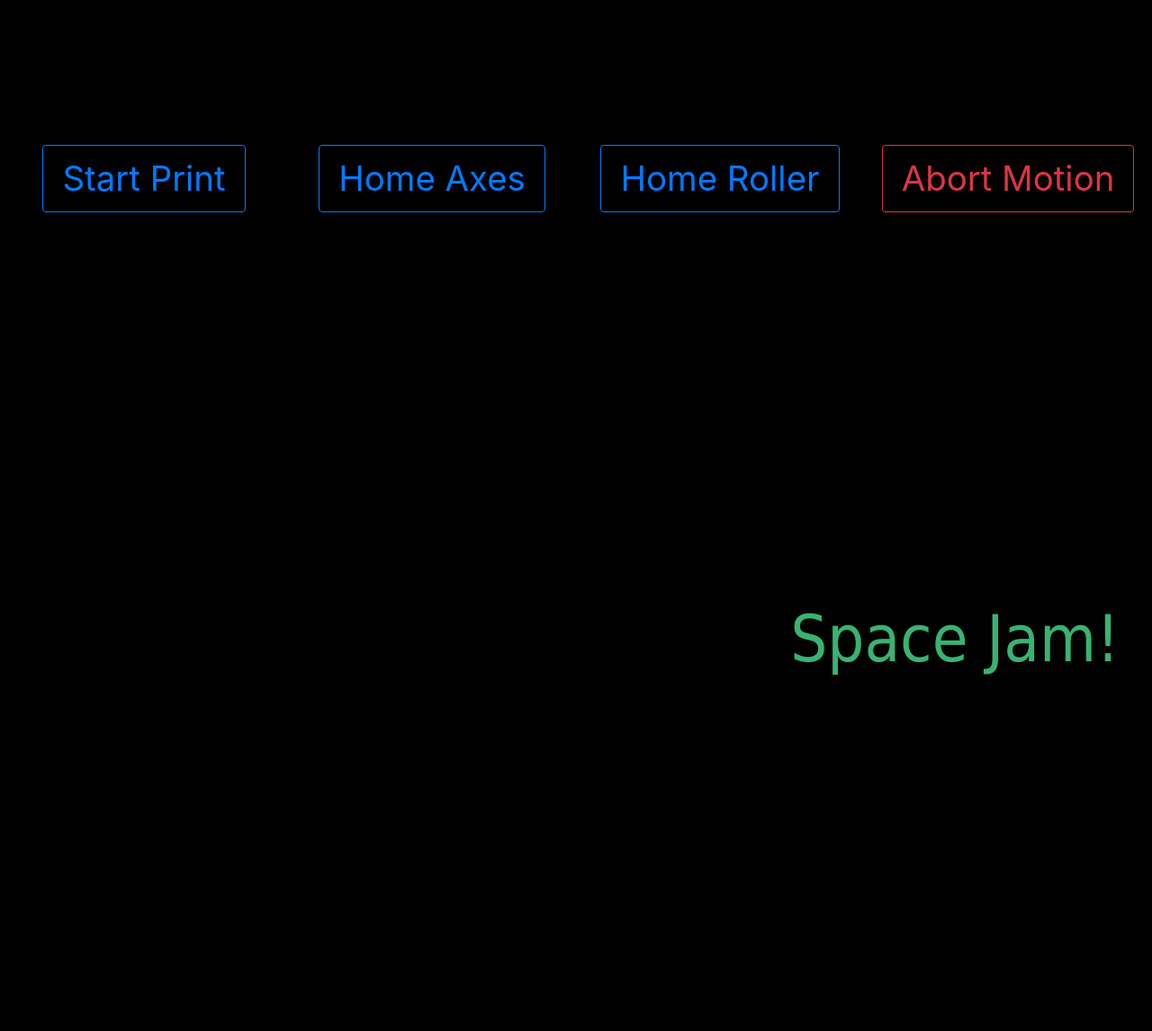
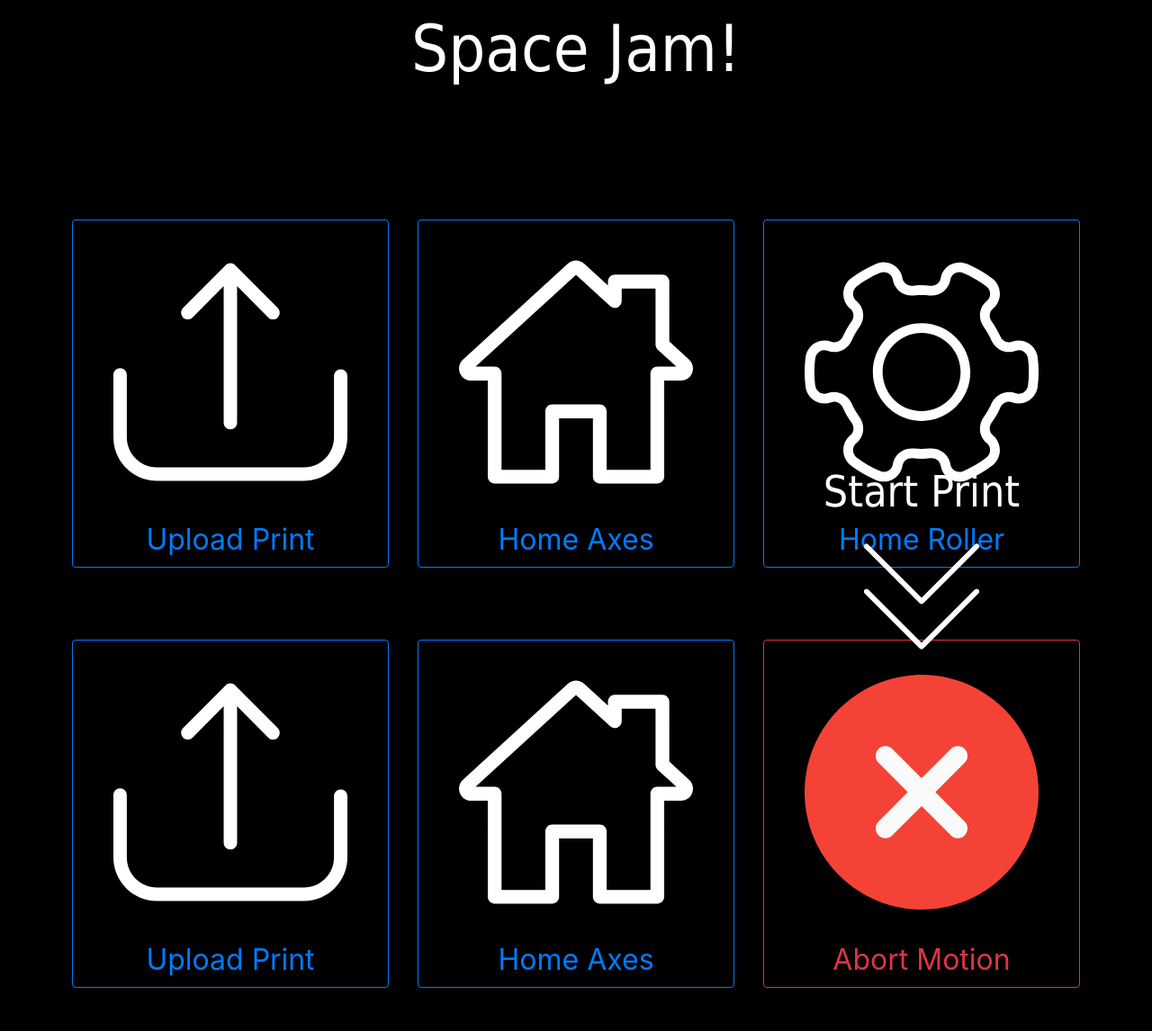
Before and after one commit to klarehu/senior-design, a Flask app: page / in a window 1280 px wide. Shown: the whole page at 90% size. Before the commit the page ends 750 px from the top, so only its background shows below. Run offline with Flask 2, Linux system fonts and the light colour scheme; some libraries are stand-ins or nearby versions.

Commit message:
Added rough webpage interface

```diff
--- a/src/static/styles/index.css
+++ b/src/static/styles/index.css
@@ -1,5 +1,7 @@
 body {
     background-color: black;
+    color: #ffffff;
+    text-align: center;
 }
 
 @font-face {
@@ -10,25 +12,27 @@
     font-style: normal;
 }
 
+.container {
+    min-width: 90%;
+}
+
+.col-spacing {
+    padding-left: 1em;
+    padding-right: 1em;
+}
+
 .title {
     font-family: 'Tahoma';
-	color: rgb(56, 179, 113);
+    text-align: center;
+    color: #ffffff;
     font-size: 4.5em;
-	position: absolute;
-	bottom: 0.5em;
-	right: 0.5em;
+    top: 1em;
+    padding-bottom: 1em;
 }
 
-.sort-text {
-	font-family: 'Tahoma';
-	color: rgb(56, 179, 113);
-}
-
-.grid {
-	color: white;
-	max-width: 100%;
-	font-size: 2em;
-	margin-top: 1em;
+.icon {
+    width: 80%;
+    padding-top: 1em;
 }
 
 .col-md {
@@ -46,6 +50,49 @@
 }
 
 .btn {
-	font-size: 1.2em;
-	padding: 0.2em 0.55em 0.2em 0.55em;
+    font-size: 2em;
+    margin-top: 1em;
+    /*padding: 0.2em 0.55em 0.2em 0.55em;*/
 }
+
+.button-text {
+    padding-top: 1em
+}
+
+.start-print {
+    position: absolute;
+    right: 0em;
+    bottom: 0.5em;
+}
+
+.start-print-text {
+    font-size: 3em;
+    font-family: 'Tahoma';
+}
+
+.arrow {
+  text-align: center;
+  margin: 8% 0;
+}
+
+.bounce {
+  -moz-animation: bounce 2s infinite;
+  -webkit-animation: bounce 2s infinite;
+  animation: bounce 2s infinite;
+}
+
+.down-arrow {
+    width: 25%;
+}
+
+@keyframes bounce {
+  0%, 20%, 50%, 80%, 100% {
+    transform: translateY(0);
+  }
+  40% {
+    transform: translateY(-30px);
+  }
+  60% {
+    transform: translateY(-15px);
+  }
+}
--- a/src/templates/index.html
+++ b/src/templates/index.html
@@ -7,31 +7,76 @@
     <link rel="stylesheet" type="text/css" href="{{ url_for('static', filename='styles/index.css') }}">
   </head>
   <body>
-    <div class="container grid text-center">
-      <div class="row sort-text">
-        <div class="col-md text-middle" id="sorting">
+    <div class="title">Space Jam!</div>
+
+    <div class="container">
+
+      <div class="row">
+        <div class="col col-spacing">
+          <button type="button" class="btn btn-outline-primary" onclick="fn()">
+            <img src="{{ url_for('static', filename='assets/upload.svg') }}" class="img-fluid icon">
+            <div class="button-text">Upload Print</div>
+          </button>
+        </div>
+
+        <div class="col col-spacing">
+          <button type="button" class="btn btn-outline-primary" onclick="fn()">
+            <img src="{{ url_for('static', filename='assets/home.svg') }}" class="img-fluid icon">
+            <div class="button-text">Home Axes</div>
+          </button>
+        </div>
+
+        <div class="col col-spacing">
+          <button type="button" class="btn btn-outline-primary" onclick="fn()">
+            <img src="{{ url_for('static', filename='assets/settings.svg') }}" class="img-fluid icon">
+            <div class="button-text">Home Roller</div>
+          </button>
         </div>
       </div>
+
       <div class="row">
-        <div class="col-md">
-          <button type="button" class="btn btn-outline-primary" onclick="fn()">Start Print</button>
+        <div class="col col-spacing">
+          <button type="button" class="btn btn-outline-primary" onclick="fn()">
+            <img src="{{ url_for('static', filename='assets/upload.svg') }}" class="img-fluid icon">
+            <div class="button-text">Upload Print</div>
+          </button>
         </div>
-        <div class="col-md">
-          <button type="button" class="btn btn-outline-primary" onclick="fn()">Home Axes</button>
+
+        <div class="col col-spacing">
+          <button type="button" class="btn btn-outline-primary" onclick="fn()">
+            <img src="{{ url_for('static', filename='assets/home.svg') }}" class="img-fluid icon">
+            <div class="button-text">Home Axes</div>
+          </button>
         </div>
-        <div class="col-md">
-          <button type="button" class="btn btn-outline-primary" onclick="fn()">Home Roller</button>
-        </div>
-        <div class="col-md">
-          <button type="button" class="btn btn-outline-danger" onclick="fn()">Abort Motion</button>
+
+        <div class="col col-spacing">
+          <button type="button" class="btn btn-outline-danger" onclick="fn()">
+            <img src="{{ url_for('static', filename='assets/remove.svg') }}" class="img-fluid icon">
+            <div class="button-text">Abort Motion</div>
+          </button>
         </div>
       </div>
-      <div class="row trow">
-        <div class="col-md" id="trow">
-        </div>
+
+    </div>
+
+    <div class="start-print">
+      <div class="start-print-text">Start Print</div>
+      <div class="arrow bounce">
+        <img src="{{ url_for('static', filename='assets/down-arrow.svg') }}" class="img-fluid down-arrow">
       </div>
     </div>
-    <div class="title">Space Jam!</div>
+
+
+
+<!--     <div class="input-group mb-3">
+      <div class="input-group-prepend">
+        <span class="input-group-text" id="inputGroupFileAddon01">Upload</span>
+      </div>
+      <div class="custom-file">
+        <input type="file" class="custom-file-input" id="inputGroupFile01" aria-describedby="inputGroupFileAddon01">
+        <label class="custom-file-label" for="inputGroupFile01">Choose file</label>
+      </div>
+    </div> -->
   </body>
   <script type="text/javascript" src="{{ url_for('static', filename='index.js') }}"></script>
 </html>
```
Also changed, not shown: src/static/assets/down-arrow.svg (added), src/static/assets/home.svg (added), src/static/assets/remove.svg (added), src/static/assets/settings.svg (added), src/static/assets/upload.svg (added). Lines whose indentation alone changed are shown as unchanged.
